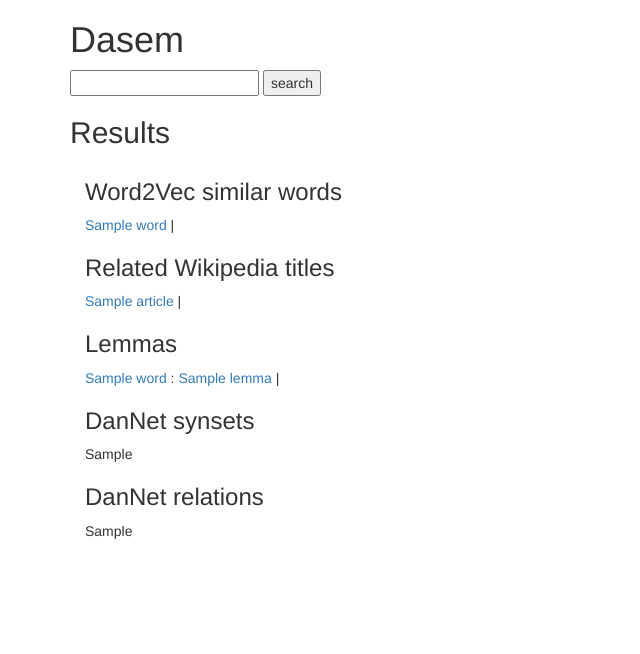
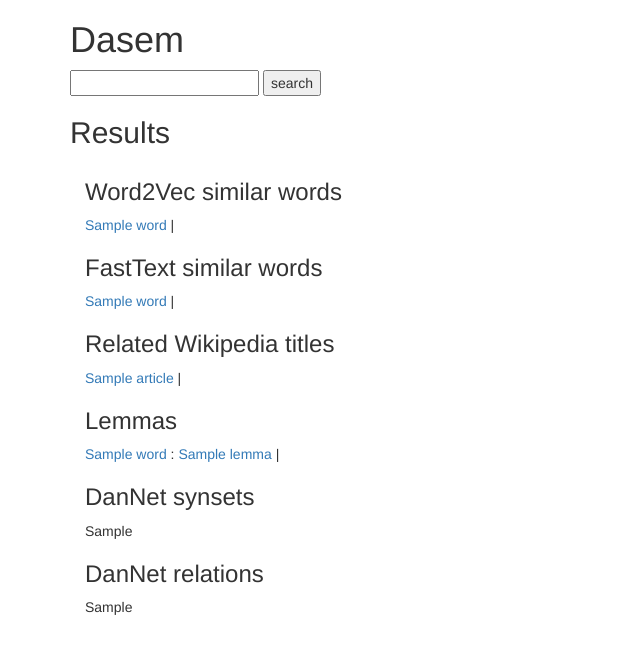
Before and after one commit to fnielsen/dasem, a Flask app: template dasem/app/templates/index.html in a window 1280 px wide. Shown: the top 654 px of the page, without its empty margins (0-640 px from the left). Run offline with Flask 2, Linux system fonts and the light colour scheme; the template is opened without the code that fills it: most values are stand-ins (such as "Sample title", 1, 10 or a date in 2020); parts of the project's set-up code (start-up, migrations or seed data) failed here and were passed over; some libraries are stand-ins or nearby versions.

Commit message:
Add fasttext output

```diff
--- a/dasem/app/templates/index.html
+++ b/dasem/app/templates/index.html
@@ -13,10 +13,23 @@
 
 {% if w2v_similar %}
 
-<div class="container" title="Most similar words according to Word2Vec on Danish Wikipedia">
+<div class="container" title="Most similar words according to Fullmonty corpus">
   <h3>Word2Vec similar words</h3>
 
   {% for word, similarity in w2v_similar %}
+  <a href="?q={{ word }}">{{ word }}</a> |
+  {% endfor %}
+</div>
+
+{% endif %}
+
+
+{% if fast_text_similar %}
+
+<div class="container" title="Most similar words according to FastText on fullmonty">
+  <h3>FastText similar words</h3>
+
+  {% for word, similarity in fast_text_similar %}
   <a href="?q={{ word }}">{{ word }}</a> |
   {% endfor %}
 </div>
```
